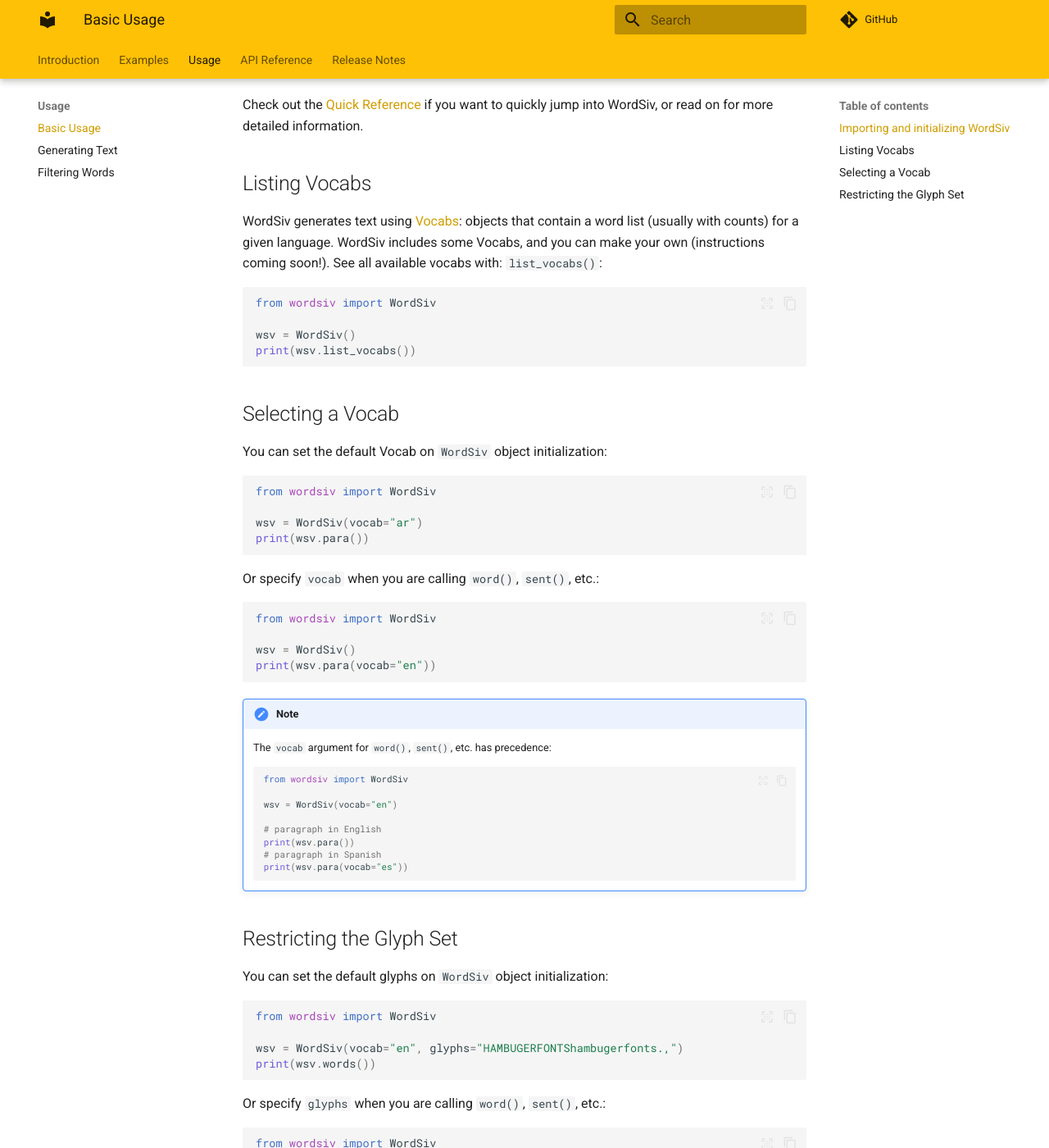
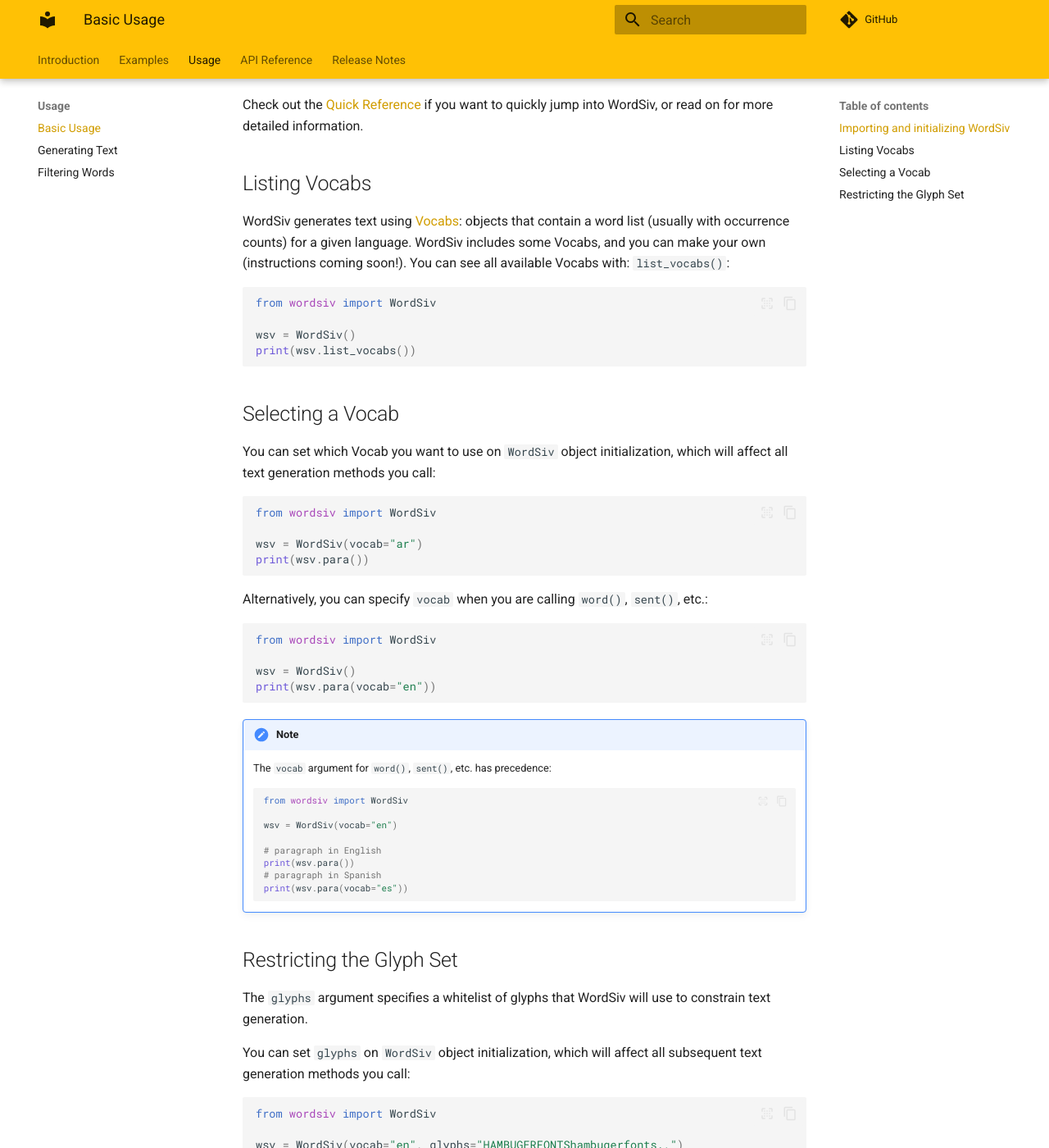
Before and after one commit to tallpauley/wordsiv, an MkDocs documentation site: the page built from docs/usage/basic-usage.md, in a window 1280 px wide and 1400 px high, scrolled down 417 px. Shown: the whole window at 82% size. Built offline with MkDocs 1.6.1 and Material for MkDocs 9.7.7, drawn with Linux system fonts in a browser that asks for light colours; comment, search, counter and statistics services are not loaded; some of the changed text lies outside the part shown.

Commit message:
improving basic-usage.md

````diff
--- a/docs/usage/basic-usage.md
+++ b/docs/usage/basic-usage.md
@@ -16,9 +16,9 @@ quickly jump into WordSiv, or read on for more detailed information.
 ## Listing Vocabs
 
 WordSiv generates text using [Vocabs](../../api-reference/#wordsiv.Vocab):
-objects that contain a word list (usually with counts) for a given language.
-WordSiv includes some Vocabs, and you can make your own (instructions coming
-soon!). See all available vocabs with: `list_vocabs()`:
+objects that contain a word list (usually with occurrence counts) for a given
+language. WordSiv includes some Vocabs, and you can make your own (instructions
+coming soon!). You can see all available Vocabs with: `list_vocabs()`:
 
 ```python
 --8<-- "list-vocabs.py"
@@ -26,12 +26,14 @@ soon!). See all available vocabs with: `list_vocabs()`:
 
 ## Selecting a Vocab
 
-You can set the default Vocab on `WordSiv` object initialization:
+You can set which Vocab you want to use on `WordSiv` object initialization,
+which will affect all text generation methods you call:
 ```python
 --8<-- "default-vocab.py"
 ```
 
-Or specify `vocab` when you are calling `word()`, `sent()`, etc.:
+Alternatively, you can specify `vocab` when you are calling `word()`, `sent()`,
+etc.:
 ```python
 --8<-- "vocab-arg.py"
 ```
@@ -44,12 +46,17 @@ Or specify `vocab` when you are calling `word()`, `sent()`, etc.:
 
 ## Restricting the Glyph Set
 
-You can set the default glyphs on `WordSiv` object initialization:
+The `glyphs` argument specifies a whitelist of glyphs that WordSiv will use to
+constrain text generation.
+
+You can set `glyphs` on `WordSiv` object initialization, which will affect all
+subsequent text generation methods you call:
 ```python
 --8<-- "set-glyphs.py"
 ```
 
-Or specify `glyphs` when you are calling `word()`, `sent()`, etc.:
+Alternatively, you can specify `glyphs` when you are calling `word()`, `sent()`,
+etc.:
 ```python
 --8<-- "glyphs-arg.py"
 ```
````
